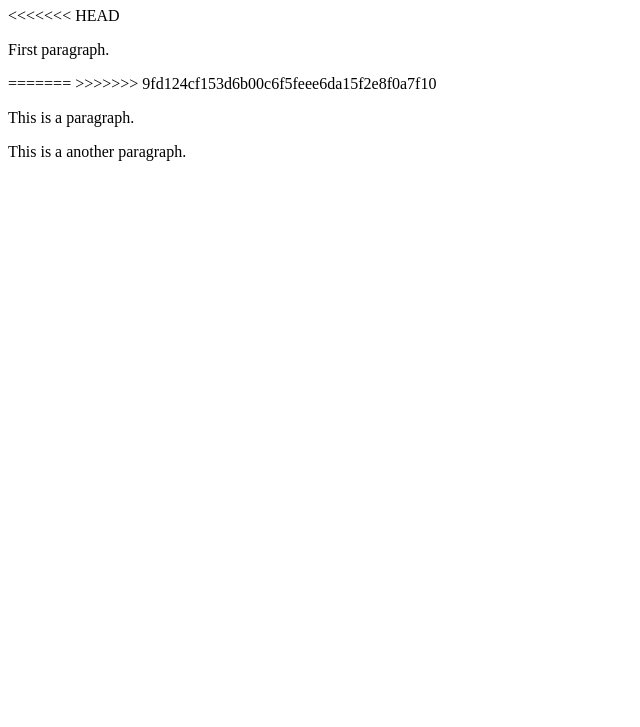
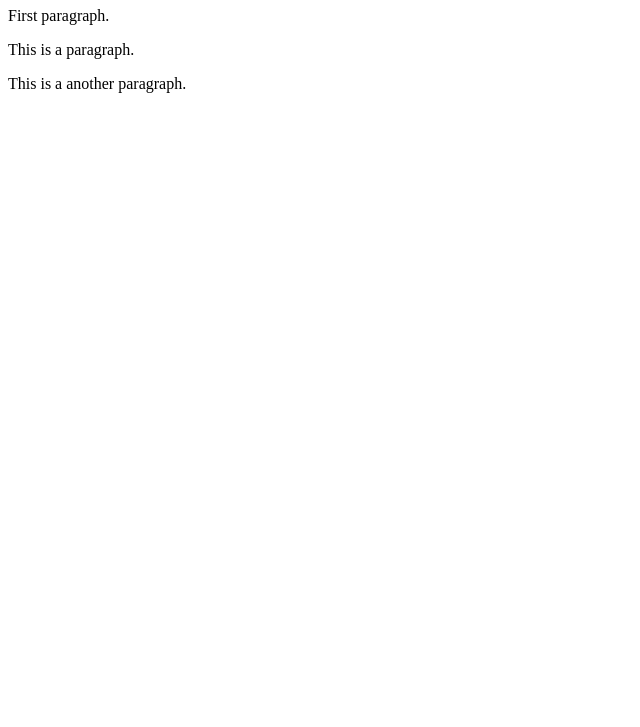
Before and after one commit to CobaltSoixante/learning-git, a plain HTML site: page index.html in a window 1280 px wide. Shown: the part 73-800 px from the top of the page, without its empty margins (0-640 px from the left). Drawn offline with Linux system fonts and the light colour scheme.

Commit message:
Update index.html
Fixing manually goof I had with REBASE.

```diff
--- a/index.html
+++ b/index.html
@@ -5,10 +5,7 @@
 </head>
 <body>
   <h1>This is a Heading</h1>
-<<<<<<< HEAD
   <p>First paragraph.</p>
-=======
->>>>>>> 9fd124cf153d6b00c6f5feee6da15f2e8f0a7f10
   <p>This is a paragraph.</p>
   <p>This is a another paragraph.</p>
 </body>
```
